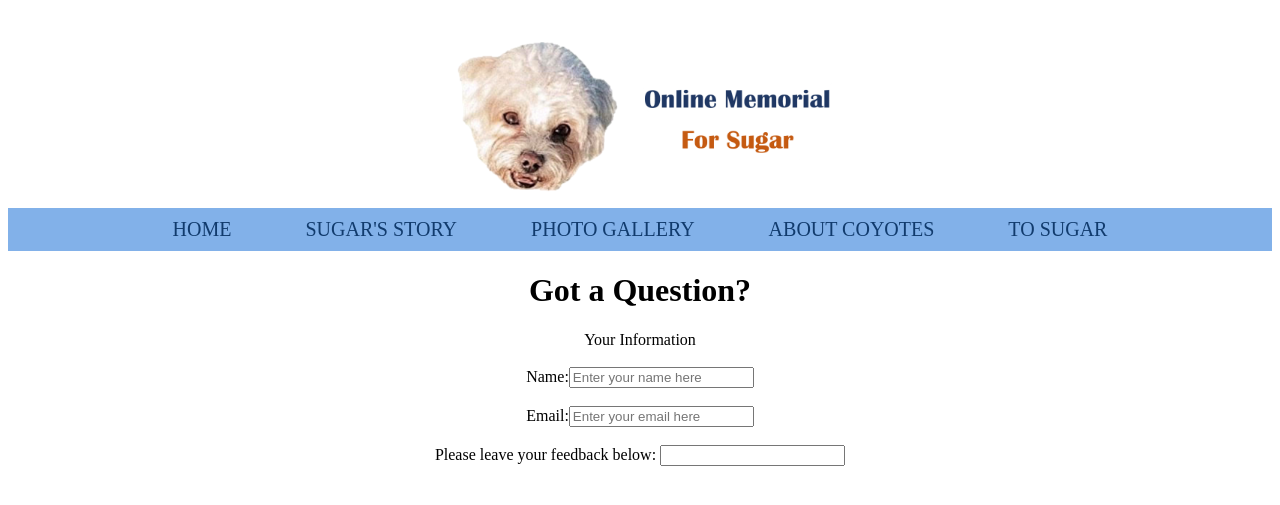
After one commit to Jiaxinliu-cindy/Project-1, a PHP site: page /contact.html in a window 1280 px wide. The commit adds this page. Shown: the top 505 px of the page. Run offline with PHP 8.4, Linux system fonts and the light colour scheme.

Commit message:
update version 1 of the project

```diff
--- /dev/null
+++ b/contact.html
@@ -0,0 +1,90 @@
+<!DOCTYPE html>
+<html lang="en">
+<head>
+    <meta charset="UTF-8">
+    <meta name="viewport" content="width=device-width, initial-scale=1.0">
+    <title>Contact Us</title>
+    <style>
+        h1{text-align: center;}
+        .one{text-align: center;}
+
+        body{
+    background-color: white;
+}
+img.logo{margin-left: auto;
+margin-right: auto;
+display: block;}
+
+header ::after{content: '';
+    display: table;
+    clear:both;
+}
+
+nav{
+    background-color: #82B1E9;
+    text-align: center;
+}
+.nav{
+margin: 0 auto;}
+
+nav ul{margin: 0;
+padding: 0;
+list-style: none;}
+
+nav li{
+    display: inline-block;
+    margin: 0 35px;
+    padding-top: 10px;
+    padding-bottom: 10px;
+    position: relative;
+    font-size: 20px;
+}
+
+nav ul li a{color:#113B6D;
+text-decoration: none;
+text-transform: uppercase;
+}
+nav ul li a :hover{color: #8F4C1A;}
+
+nav a ::before{
+    content: '';
+    display: block;
+    height: 5px;
+    width: 100%;
+    background-color: #82B1E9;
+}
+
+p{
+    text-indent: 1cm;}
+    </style>
+</head>
+
+<body>
+    <img class="logo" src="images/logo.png" alt="logo" height="200" > <!--center this logo-->
+</div>
+
+    <div class="nav">
+<nav>
+    <ul>
+        <li><a href="index.html">Home</a></li>
+        <li><a href="sugars-story.html">Sugar's Story</a></li>
+        <li><a href="photogallery.html">Photo Gallery</a></li>
+        <li><a href="aboutcoyotes.html">About Coyotes</a></li>
+        <li><a href="tosugar.html">To Sugar</a></li>
+    </ul>
+</nav> </div>
+    <h1>Got a Question?</h1>
+    <div class="one">
+        <caption>Your Information</caption>
+        <br> <br>
+        <label class="align">Name:</label
+        ><input type="text" placeholder="Enter your name here" /> <br /><br />
+        <label class="align">Email:</label
+        ><input type="text" placeholder="Enter your email here" />
+        <br><br>
+        <label class="comment">Please leave your feedback below:</label>
+        <input type="text"/>
+    </div>
+
+</body>
+</html>
--- a/styles/aboutcoyotes.css
+++ b/styles/aboutcoyotes.css
@@ -43,3 +43,8 @@ nav a ::before{
     width: 100%;
     background-color: #82B1E9;
 }
+.bottom{text-decoration: none;
+    text-align: center;
+    margin:5px;
+    color:#113B6D;
+    }
--- a/styles/homepage.css
+++ b/styles/index.css
@@ -45,3 +45,9 @@ nav a ::before{
 }
 
 img.background{opacity:0.5}
+
+.bottom{text-decoration: none;
+text-align: center;
+margin:5px;
+color:#113B6D;
+}
--- a/styles/photogallery.css
+++ b/styles/photogallery.css
@@ -56,3 +56,9 @@ padding-top: 20px;}
 td{
     padding:25px;
 }
+
+.bottom{text-decoration: none;
+    text-align: center;
+    margin:5px;
+    color:#113B6D;
+    }
--- a/styles/sugarstory.css
+++ b/styles/sugarstory.css
@@ -46,3 +46,9 @@ nav a ::before{
 
 p{
     text-indent: 1cm;}
+
+    .bottom{text-decoration: none;
+        text-align: center;
+        margin:5px;
+        color:#113B6D;
+        }
--- a/styles/tosugar.css
+++ b/styles/tosugar.css
@@ -43,3 +43,9 @@ nav a ::before{
     width: 100%;
     background-color: #82B1E9;
 }
+
+.bottom{text-decoration: none;
+    text-align: center;
+    margin:5px;
+    color:#113B6D;
+    }
```
Also changed, not shown: aboutcoyotes.html (+6 -2 lines), index.html (renamed from homepage.html, +7 -2 lines), photogallery.html (+21 -16 lines), sitemap.html (added, +24 -0 lines), sugars-story.html (+6 -2 lines), tosugar.html (+6 -2 lines).
